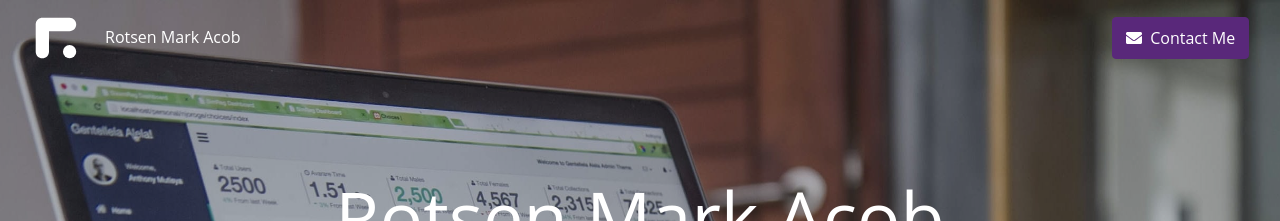
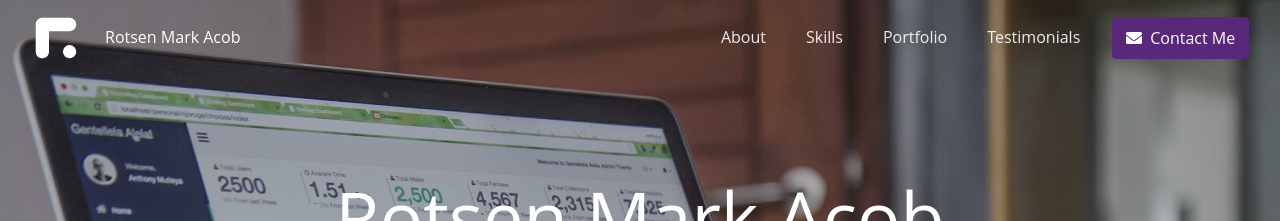
Before and after one commit to webdevsuperfast/portfolio, a Jekyll site: the page built from index.html, in a window 1280 px wide. Shown: the top 221 px of the page. Built offline with Jekyll 4.4.1, drawn with Linux system fonts in a browser that asks for light colours; nearby versions of some CDN libraries.

Commit message:
Added ids for smooth scroll

```diff
--- a/_includes/about.html
+++ b/_includes/about.html
@@ -1,4 +1,4 @@
-<section>
+<section id="js-scroll-to-about">
     <div class="container">
         <div class="row">
             <div class="col-md-4 mx-auto">
--- a/_includes/contact.html
+++ b/_includes/contact.html
@@ -1,4 +1,4 @@
-<section id="contact" class="section section-contact text-center u-content-space">
+<section id="js-scroll-to-contact" class="section section-contact text-center u-content-space">
     <div class="container">
         <header class="text-center w-md-50 mx-auto mb-8">
             <h2 class="h1">Let's Talk</h2>
--- a/_includes/navigation.html
+++ b/_includes/navigation.html
@@ -18,11 +18,28 @@
                 <div class="collapse navbar-collapse" id="navbarTogglerDemo">
                     <ul class="navbar-nav mt-2 mt-lg-0 mr-auto">
                         <li class="nav-item mr-4 mb-2 mb-lg-0">
-                    <a class="nav-link active" href="">Rotsen Mark Acob</a>
+                        <a class="nav-link active" href="/">Rotsen Mark Acob</a>
+                        </li>
+                    </ul>
+                    <ul class="navbar-nav ml-auto mt-2 mt-lg-0">
+                        <!-- <li class="nav-item mr-4 mb-2 mb-lg-0">
+                          <a class="nav-link" href="">Home</a>
+                        </li> -->
+                        <li class="nav-item mr-4 mb-2 mb-lg-0">
+                            <a class="nav-link" href="#js-scroll-to-about">About</a>
+                        </li>
+                        <li class="nav-item mr-4 mb-2 mb-lg-0">
+                            <a class="nav-link" href="#js-scroll-to-skills">Skills</a>
+                        </li>
+                        <li class="nav-item mr-4 mb-2 mb-lg-0">
+                            <a class="nav-link" href="#js-scroll-to-portfolio">Portfolio</a>
+                        </li>
+                        <li class="nav-item mr-4 mb-2 mb-lg-0">
+                            <a class="nav-link" href="#js-scroll-to-testimonials">Testimonials</a>
                         </li>
                     </ul>
                     <div>
-                    <a class="btn btn-primary" href="#contact">
+                        <a class="btn btn-primary" href="#js-scroll-to-contact">
                         <i class="fas fa-envelope mr-1"></i> Contact Me
                         </a>
                     </div>
--- a/_includes/portfolio.html
+++ b/_includes/portfolio.html
@@ -1,4 +1,4 @@
-<section class="u-content-space">
+<section id="js-scroll-to-portfolio" class="u-content-space">
     <div class="container">
         <header class="text-center w-md-50 mx-auto mb-8">
             <h2 class="h1">My Portfolio</h2>
--- a/_includes/skills.html
+++ b/_includes/skills.html
@@ -1,4 +1,4 @@
-<section class="section section-skills u-content-space bg-light">
+<section id="js-scroll-to-skills" class="section section-skills u-content-space bg-light">
     <div class="skills container">
         <header class="text-center w-md-50 mx-auto mb-8">
             <h2 class="h1">My Skills</h2>
--- a/_includes/testimonials.html
+++ b/_includes/testimonials.html
@@ -1,5 +1,5 @@
 {% if site.data.testimonials %}
-<section class="section section-testimonial u-content-space bg-light">
+<section id="js-scroll-to-testimonials" class="section section-testimonial u-content-space bg-light">
     <div class="container">
         <header class="text-center w-md-50 mx-auto mb-8">
             <h2 class="h1">Testimonials</h2>
```
Lines whose indentation alone changed are shown as unchanged.
